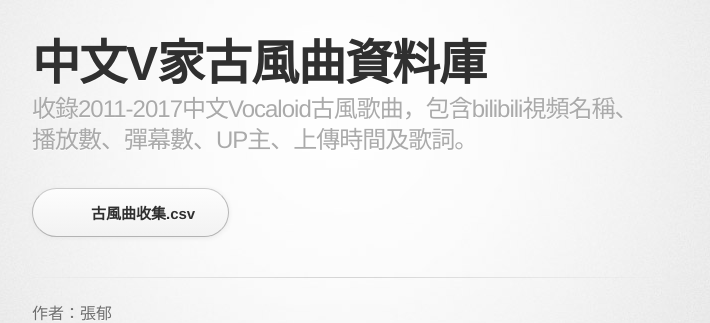
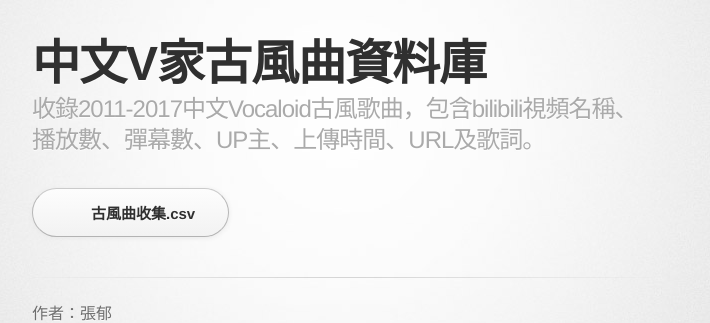
Before and after one commit to fireindark707/ChineseV_GUFENG, a Jekyll site: the page built from docs/index.md, in a window 1280 px wide. Shown: the top 323 px of the page, without its empty margins (298-1008 px from the left). Built offline with Jekyll 4.4.1, drawn with Linux system fonts in a browser that asks for light colours; some web fonts are replaced.

Commit message:
Update _config.yml

```diff
--- a/docs/_config.yml
+++ b/docs/_config.yml
@@ -1,5 +1,5 @@
 title: 中文V家古風曲資料庫
-description: "收錄2011-2017中文Vocaloid古風歌曲，包含bilibili視頻名稱、播放數、彈幕數、UP主、上傳時間及歌詞。"
+description: "收錄2011-2017中文Vocaloid古風歌曲，包含bilibili視頻名稱、播放數、彈幕數、UP主、上傳時間、URL及歌詞。"
 
 show_downloads: true
 google_analytics: UA-109686611-1
```
